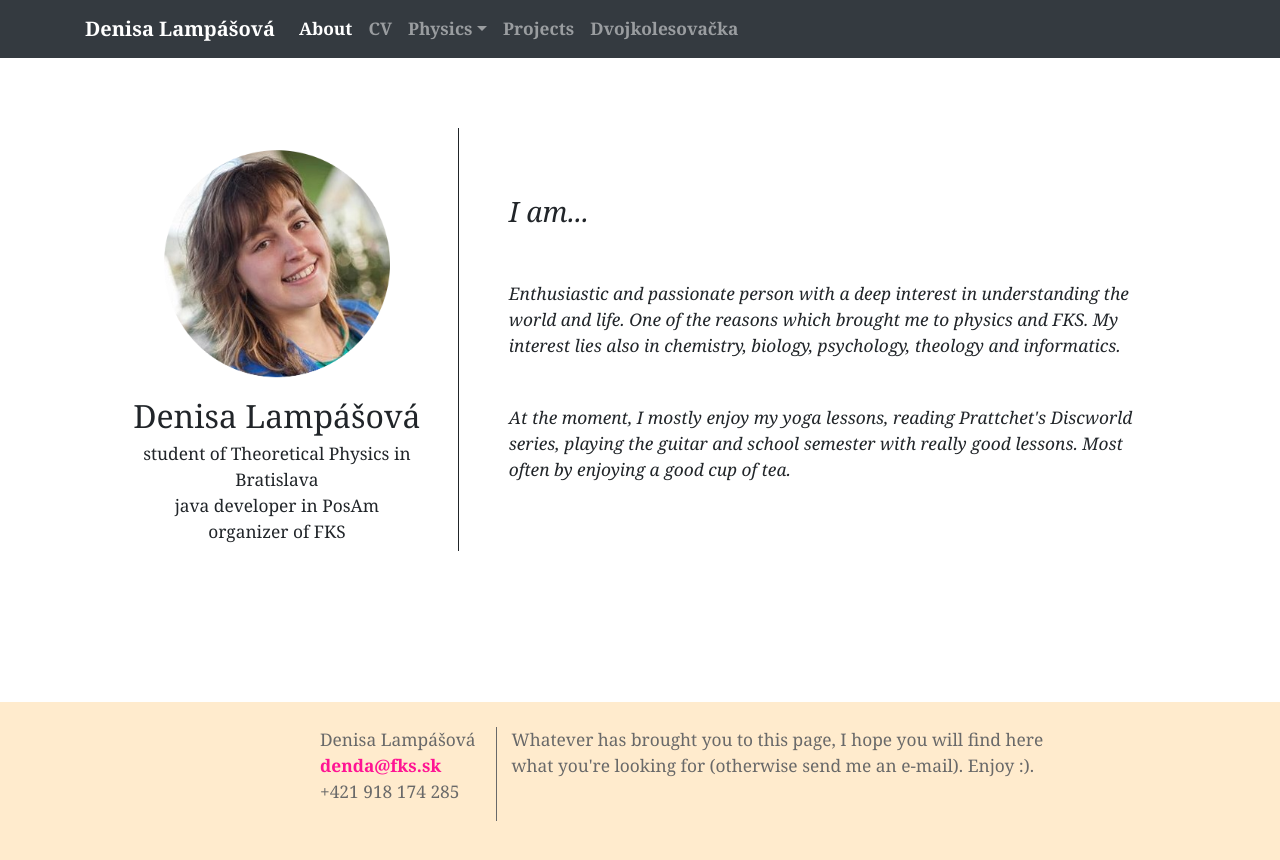
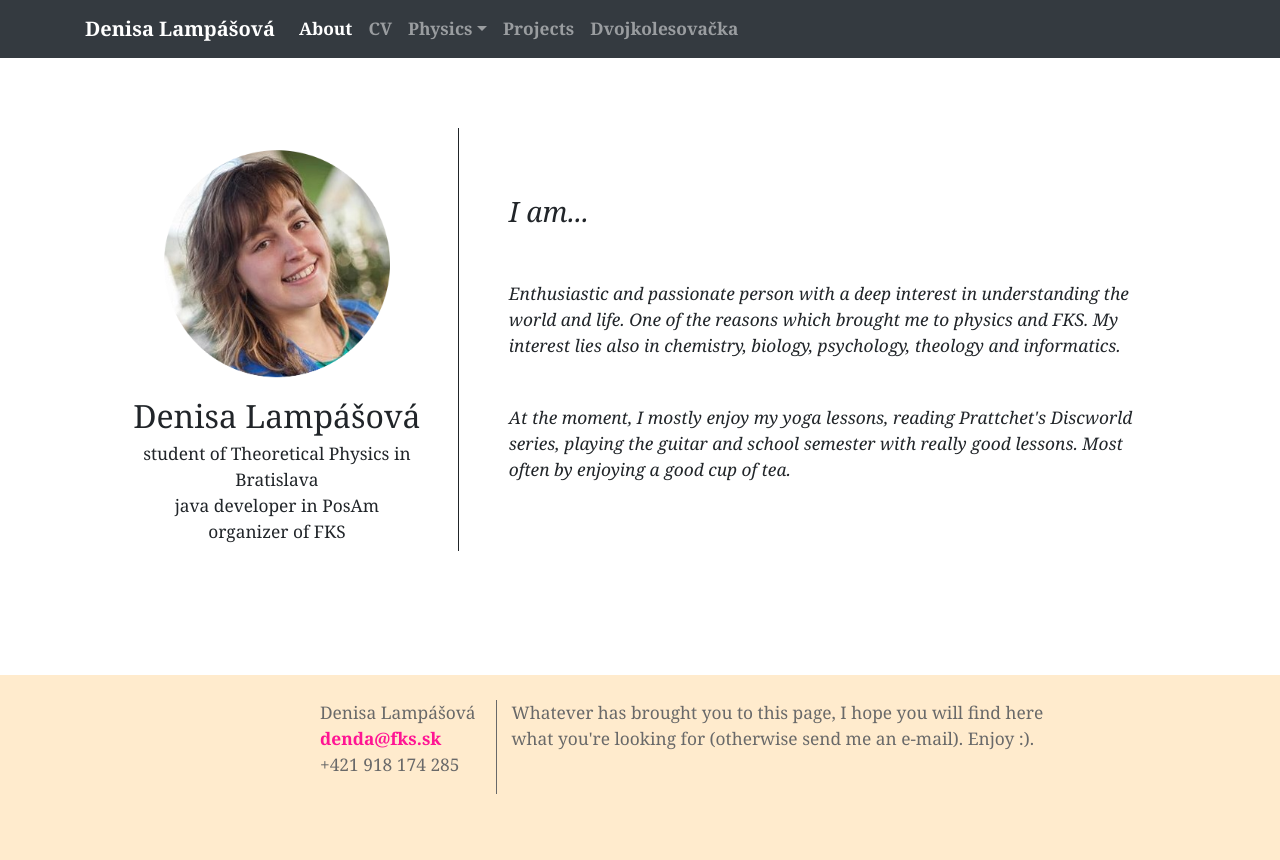
Before and after one commit to dendaxD/dendaxD.github.io, a Jekyll site: the page built from index.md, in a window 1280 px wide. Shown: the top 860 px of the page. Built offline with Jekyll 4.4.1, drawn with Linux system fonts in a browser that asks for light colours; nearby versions of some CDN libraries.

Commit message:
snad to uz ako tak funguje naozaj :)

```diff
--- a/_sass/_layout.scss
+++ b/_sass/_layout.scss
@@ -45,7 +45,7 @@ img {
     width: 40%;
   }
   footer{
-    padding: 25px;
+    padding: 30px;
   }
     body {
       padding-bottom: 120px;
@@ -112,7 +112,7 @@ time {
 footer {
   color: dimgray;
   width: 100%;
-  height: 22%;
+  height: 25%;
   position: absolute;
   overflow-y: scroll;
 }
```
Also changed, not shown: 2 other files.
